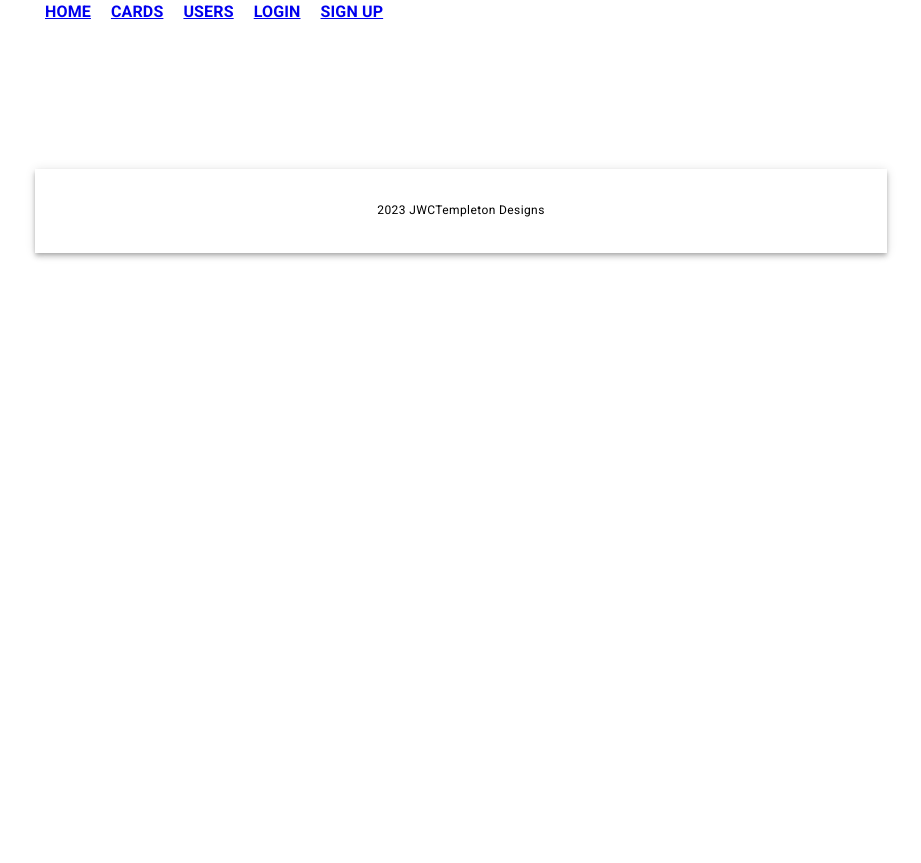
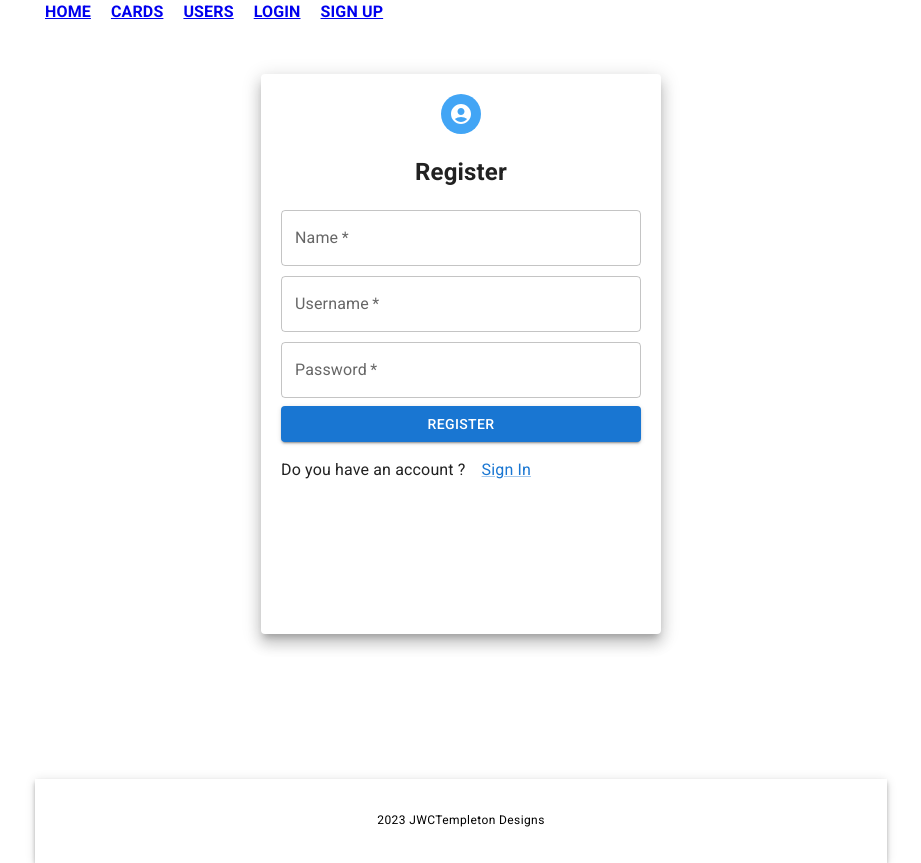
Before and after one commit to JWCTempleton/psa-frontend, a React (Create React App) app in the folder psa-frontend/: page /signup in a window 1280 px wide. Shown: the whole page, without its empty margins (179-1100 px from the left). Before the commit the page ends 800 px from the top, so only its background shows below. Built offline with nearby package versions, Linux system fonts and the light colour scheme; no server answers.

Commit message:
Add Registration page for new users to sign up, register service that creates a new user with the given information

```diff
--- a/psa-frontend/src/App.js
+++ b/psa-frontend/src/App.js
@@ -7,12 +7,14 @@ import LoginForm from "./components/LoginForm";
 import cardService from "./services/cards";
 import Footer from "./components/Footer";
 import { CssBaseline, Box, Container, Button, Stack } from "@mui/material";
+import RegisterPage from "./components/RegisterPage";
 
 const App = () => {
   const [allCards, setAllCards] = useState([]);
   const [user, setUser] = useState(null);
   const [username, setUsername] = useState("");
   const [password, setPassword] = useState("");
+  const [name, setName] = useState("");
 
   useEffect(() => {
     cardService.getAll().then((response) => {
@@ -98,6 +100,21 @@ const App = () => {
                   />
                 }
               />
+              <Route
+                path="/signup"
+                element={
+                  <RegisterPage
+                    setUsername={setUsername}
+                    setPassword={setPassword}
+                    username={username}
+                    password={password}
+                    setName={setName}
+                    name={name}
+                    user={user}
+                    setUser={setUser}
+                  />
+                }
+              />
             </Routes>
 
             <div>
--- /dev/null
+++ b/psa-frontend/src/components/RegisterPage.jsx
@@ -0,0 +1,125 @@
+import registerService from "../services/register";
+import React from "react";
+import {
+  Grid,
+  Paper,
+  Avatar,
+  TextField,
+  Button,
+  Typography,
+  Link,
+} from "@mui/material";
+import { useNavigate } from "react-router-dom";
+import { AccountCircle } from "@mui/icons-material";
+
+const RegisterPage = ({
+  setUser,
+  setUsername,
+  setPassword,
+  username,
+  password,
+  user,
+  name,
+  setName,
+}) => {
+  const navigate = useNavigate();
+
+  const handleSignUp = async (event) => {
+    event.preventDefault();
+
+    try {
+      const newUser = await registerService.create({
+        name,
+        username,
+        password,
+      });
+      //   const user = await loginService.login({ username, password });
+
+      //   window.localStorage.setItem("loggedNoteappUser", JSON.stringify(user));
+      //   noteService.setToken(user.token);
+      //   setUser(user);
+      //   setUsername("");
+      //   setPassword("");
+      //   setName("");
+      navigate("/login");
+    } catch {
+      console.log("error");
+    }
+  };
+
+  const paperStyle = {
+    padding: 20,
+    height: "70vh",
+    width: 400,
+    margin: "50px auto",
+  };
+  const avatarStyle = { backgroundColor: "#42a5f5" };
+  const btnstyle = { margin: "8px 0 16px 0" };
+  const textField = { marginBottom: "10px" };
+  return (
+    <Grid>
+      <form onSubmit={handleSignUp}>
+        <Paper elevation={10} style={paperStyle}>
+          <Grid align="center">
+            <Avatar style={avatarStyle}>
+              <AccountCircle />
+            </Avatar>
+            <h2>Register</h2>
+          </Grid>
+          <TextField
+            label="Name"
+            placeholder="Enter name"
+            variant="outlined"
+            style={textField}
+            fullWidth
+            required
+            onChange={({ target }) => setName(target.value)}
+          />
+          <TextField
+            label="Username"
+            placeholder="Enter username"
+            variant="outlined"
+            style={textField}
+            fullWidth
+            required
+            onChange={({ target }) => setUsername(target.value)}
+          />
+          <TextField
+            label="Password"
+            placeholder="Enter password"
+            type="password"
+            variant="outlined"
+            fullWidth
+            required
+            onChange={({ target }) => setPassword(target.value)}
+          />
+          {/* <FormControlLabel
+          control={<Checkbox name="checkedB" color="primary" />}
+          label="Remember me"
+        /> */}
+          <Button
+            type="submit"
+            color="primary"
+            variant="contained"
+            style={btnstyle}
+            fullWidth
+          >
+            Register
+          </Button>
+          {/* <Typography>
+          <Link href="#">Forgot password ?</Link>
+        </Typography> */}
+          <Typography>
+            {" "}
+            Do you have an account ?
+            <Link sx={{ m: 2 }} href="/login">
+              Sign In
+            </Link>
+          </Typography>
+        </Paper>
+      </form>
+    </Grid>
+  );
+};
+
+export default RegisterPage;
--- /dev/null
+++ b/psa-frontend/src/services/register.js
@@ -0,0 +1,9 @@
+import axios from "axios";
+const baseUrl = "/api/users";
+
+const create = async (credentials) => {
+  const response = await axios.post(baseUrl, credentials);
+  return response.data;
+};
+
+export default { create };
```
